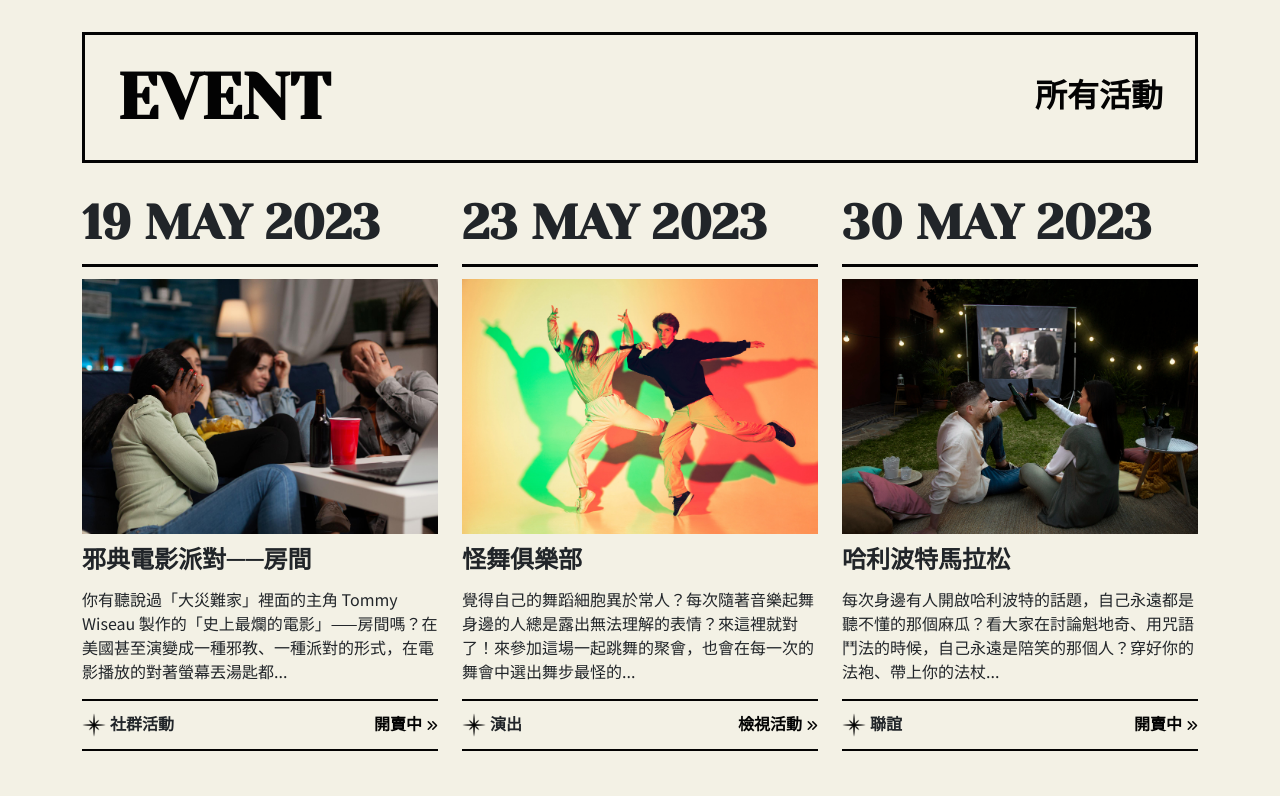
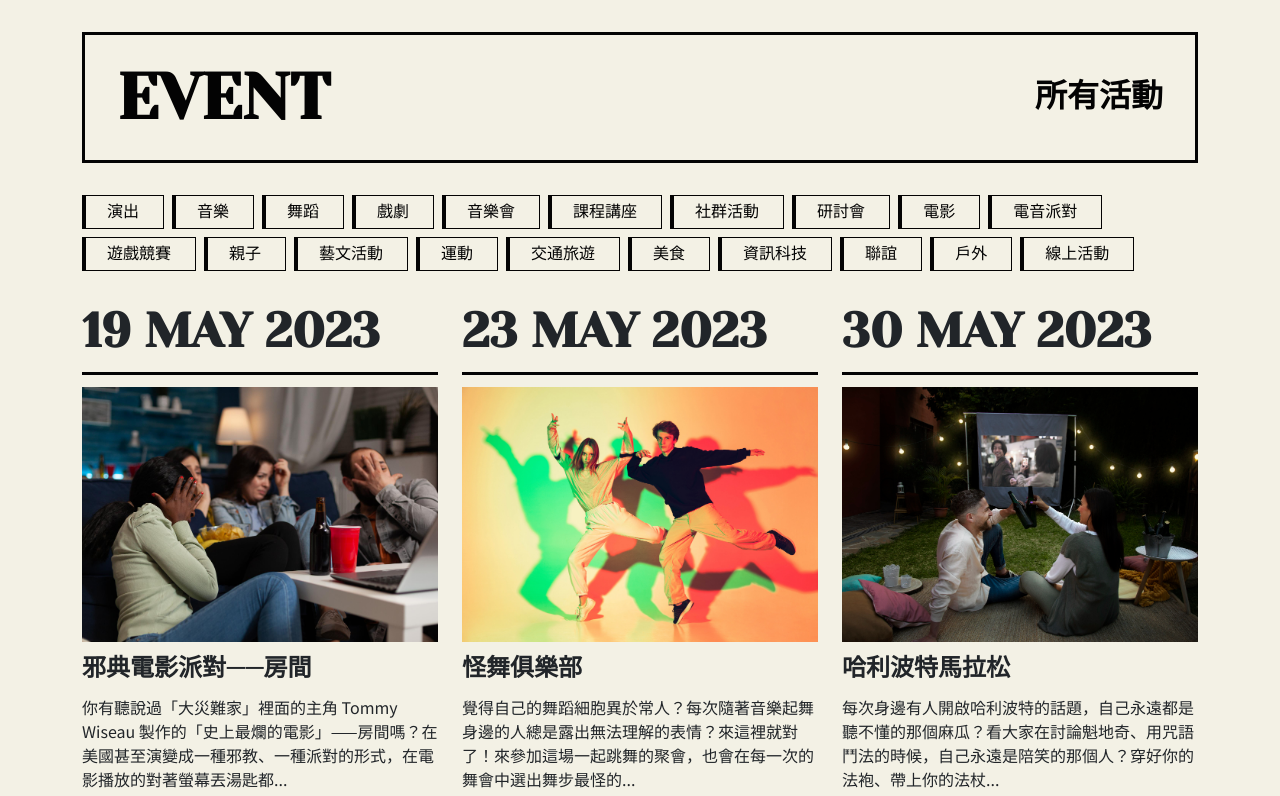
Before and after one commit to Peg-L/week6-booking-tickets, a website built with Vite: page pages/event.html in a window 1280 px wide. Shown: the top 796 px of the page. Built offline with nearby package versions, Linux system fonts and the light colour scheme.

Commit message:
event page

```diff
--- a/assets/scss/all.scss
+++ b/assets/scss/all.scss
@@ -25,6 +25,7 @@
 @import "./layout/footer.scss";
 @import "./components/block-title";
 @import "./components/tag";
+@import "./components/pagination";
 
 @import "./pages/index";
 @import "./pages/event";
--- /dev/null
+++ b/assets/scss/components/_pagination.scss
@@ -0,0 +1,26 @@
+.pagination {
+	li {
+		width: 40px;
+		height: 40px;
+		text-align: center;
+
+		&:not(:first-child, :last-child) {
+			display: none;
+		}
+
+		@include sm {
+			&:not(:first-child, :last-child) {
+				display: block;
+			}
+		}
+	}
+
+	a {
+		color: $primary;
+		border: 1px solid $primary;
+		&:hover {
+			color: $secondary;
+			background-color: $primary;
+		}
+	}
+}
--- a/assets/scss/components/_tag.scss
+++ b/assets/scss/components/_tag.scss
@@ -1,18 +1,45 @@
-.tag::before {
-	content: "";
-	display: block;
-	width: 4px;
-	height: 100%;
-	background-color: $primary;
-	border: 1px solid $primary;
-	position: absolute;
-	left: 0;
-	top: 0;
-}
+.tag-list {
+	display: flex;
+	flex-wrap: wrap;
+	list-style: none;
+	padding-left: 0;
 
-.tag:hover {
-	&::before {
-		background-color: $secondary;
-		border: 1px solid $secondary;
+	li {
+		position: relative;
+		font-family: "Noto Serif TC", serif;
+		border: 1px solid $primary;
+
+		a {
+			font-size: 14px;
+			padding: 4px 16px;
+			display: block;
+
+			@include md {
+				font-size: 16px;
+				padding: 4px 24px;
+			}
+		}
+
+		&::before {
+			content: "";
+			position: absolute;
+			width: 4px;
+			left: -1px;
+			top: -1px;
+			bottom: -1px;
+			background: $primary;
+		}
+
+		&:hover {
+			a {
+				color: $white;
+				background-color: $primary;
+				transition: all 0.3s ease-in-out;
+			}
+
+			&::before {
+				background: $secondary;
+			}
+		}
 	}
 }
--- a/assets/scss/utils/_variables.scss
+++ b/assets/scss/utils/_variables.scss
@@ -1378,7 +1378,7 @@ $pagination-font-size: $font-size-base !default;
 
 $pagination-color: var(--#{$prefix}link-color) !default;
 $pagination-bg: var(--#{$prefix}body-bg) !default;
-$pagination-border-radius: var(--#{$prefix}border-radius) !default;
+$pagination-border-radius: none; //var(--#{$prefix}border-radius) !default;
 $pagination-border-width: var(--#{$prefix}border-width) !default;
 $pagination-margin-start: calc(
 	#{$pagination-border-width} * -1
--- a/pages/event.html
+++ b/pages/event.html
@@ -22,10 +22,32 @@
 			</div>
 
 			<!-- event tags -->
+			<ul class="tag-list mb-8 gap-2">
+				<li><a href="###">演出</a></li>
+				<li><a href="###">音樂</a></li>
+				<li><a href="###">舞蹈</a></li>
+				<li><a href="###">戲劇</a></li>
+				<li><a href="###">音樂會</a></li>
+				<li><a href="###">課程講座</a></li>
+				<li><a href="###">社群活動</a></li>
+				<li><a href="###">研討會</a></li>
+				<li><a href="###">電影</a></li>
+				<li><a href="###">電音派對</a></li>
+				<li><a href="###">遊戲競賽</a></li>
+				<li><a href="###">親子</a></li>
+				<li><a href="###">藝文活動</a></li>
+				<li><a href="###">運動</a></li>
+				<li><a href="###">交通旅遊</a></li>
+				<li><a href="###">美食</a></li>
+				<li><a href="###">資訊科技</a></li>
+				<li><a href="###">聯誼</a></li>
+				<li><a href="###">戶外</a></li>
+				<li><a href="###">線上活動</a></li>
+			</ul>
 
 			<!-- event content-->
 			<div
-				class="row row-cols-md-3 row-cols-sm-2 row-cols-1 gy-6 gy-md-12 mb-8 mb-md-12 recent">
+				class="row row-cols-md-3 row-cols-sm-2 row-cols-1 gy-6 gy-md-12 mb-8 mb-md-15 recent">
 				<div class="col">
 					<h4
 						class="fs-16 fs-sm-20 fs-md-24 pb-2 pb-md-3 border-bottom border-3 border-primary">
@@ -414,11 +436,11 @@
 					</div>
 				</div>
 			</div>
-		</div>
 
 			<!-- pagination -->
-		<nav aria-label="Page navigation example">
-			<ul class="pagination">
+			<div class="d-flex justify-content-center mb-12 mb-md-15">
+				<nav aria-label="Page navigation">
+					<ul class="pagination column-gap-2">
 						<li class="page-item">
 							<a class="page-link" href="#" aria-label="Previous">
 								<i class="fa-solid fa-arrow-left"></i>
@@ -441,11 +463,13 @@
 						</li>
 						<li class="page-item">
 							<a class="page-link" href="#" aria-label="Next">
-						<i class="fa-solid fa-arrow-left"></i>
+								<i class="fa-solid fa-arrow-right"></i>
 							</a>
 						</li>
 					</ul>
 				</nav>
+			</div>
+		</div>
 
 		<!-- footer -->
 		<%- include('./layout/footer'); -%>
```
Also changed, not shown: pages/index.html (+5 -14 lines). Lines whose indentation alone changed are shown as unchanged.
